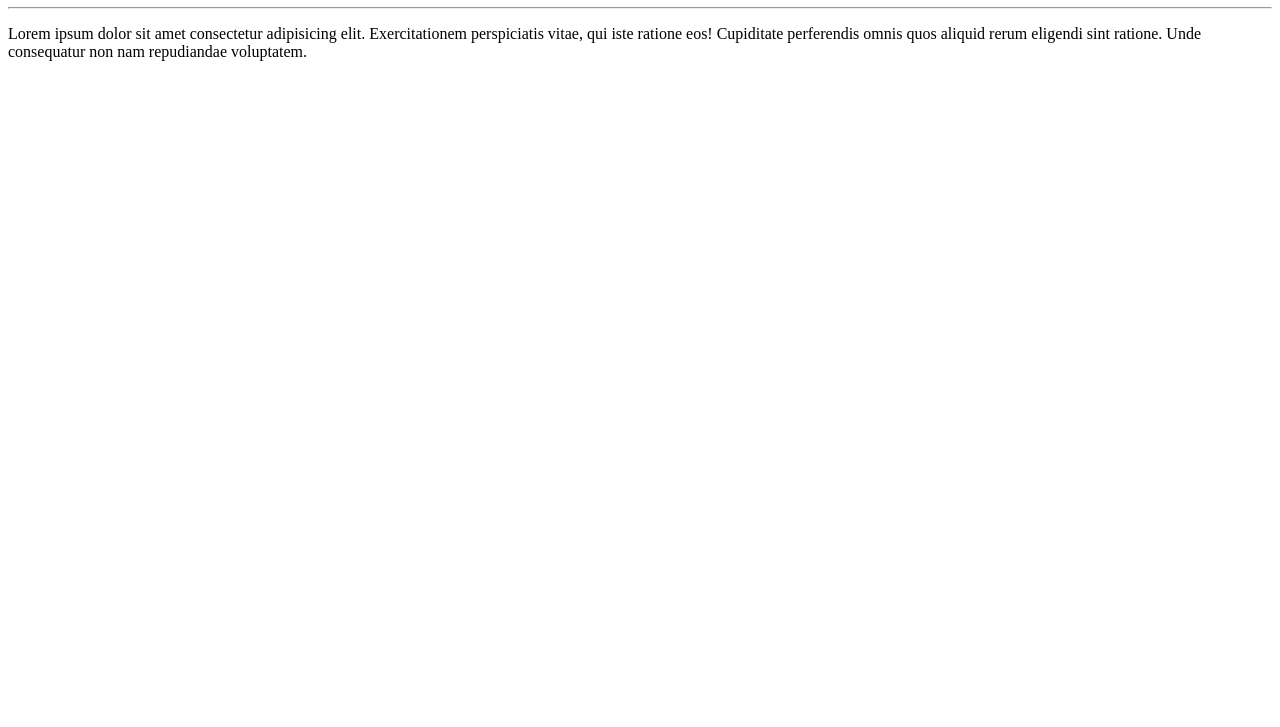
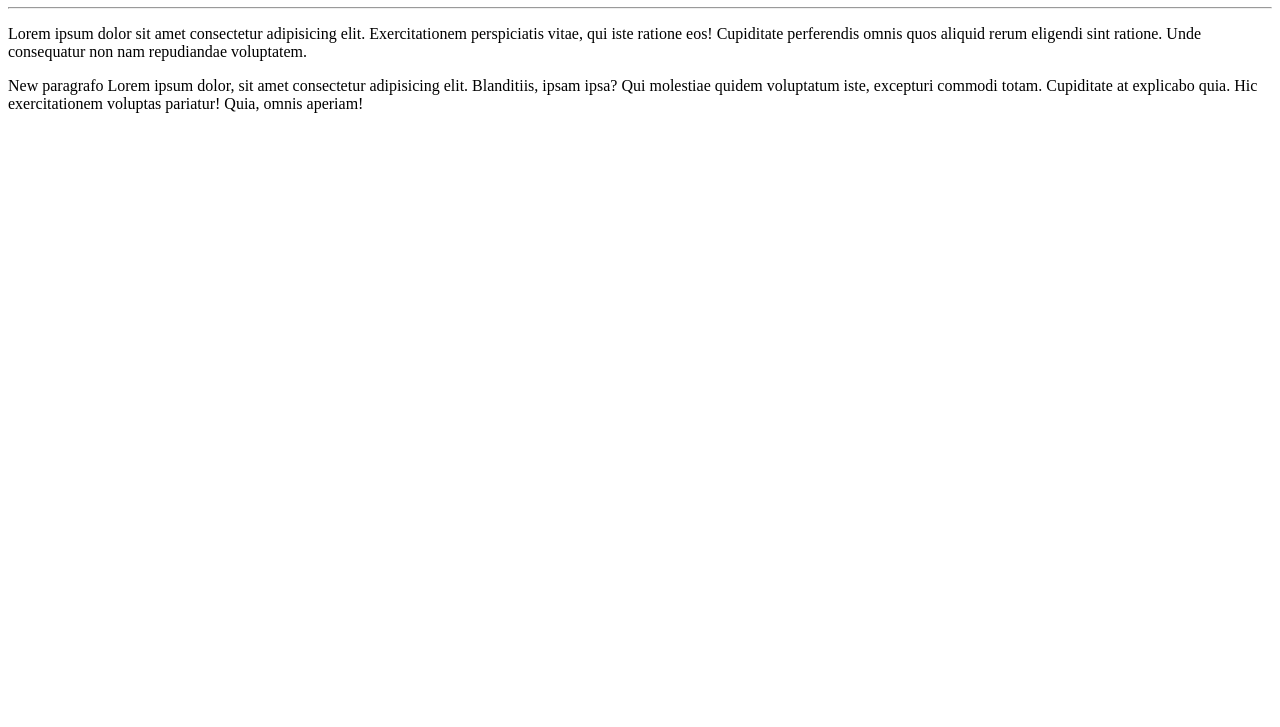
Before and after one commit to victordsilva1/testgitfucional, a plain HTML site: page siteex/index.html in a window 1280 px wide. Shown: the part 73-800 px from the top of the page. Drawn offline with Linux system fonts and the light colour scheme.

Commit message:
adicioeu um paragrafo

```diff
--- a/siteex/index.html
+++ b/siteex/index.html
@@ -9,5 +9,7 @@
     <h1>Olá Mundo</h1>
     <hr>
     <p>Lorem ipsum dolor sit amet consectetur adipisicing elit. Exercitationem perspiciatis vitae, qui iste ratione eos! Cupiditate perferendis omnis quos aliquid rerum eligendi sint ratione. Unde consequatur non nam repudiandae voluptatem.</p>
+    <p> New paragrafo Lorem ipsum dolor, sit amet consectetur adipisicing elit. Blanditiis, ipsam ipsa? Qui molestiae quidem voluptatum iste, excepturi commodi totam. Cupiditate at explicabo quia. Hic exercitationem voluptas pariatur! Quia, omnis aperiam!</p>
+
 </body>
 </html>
```
